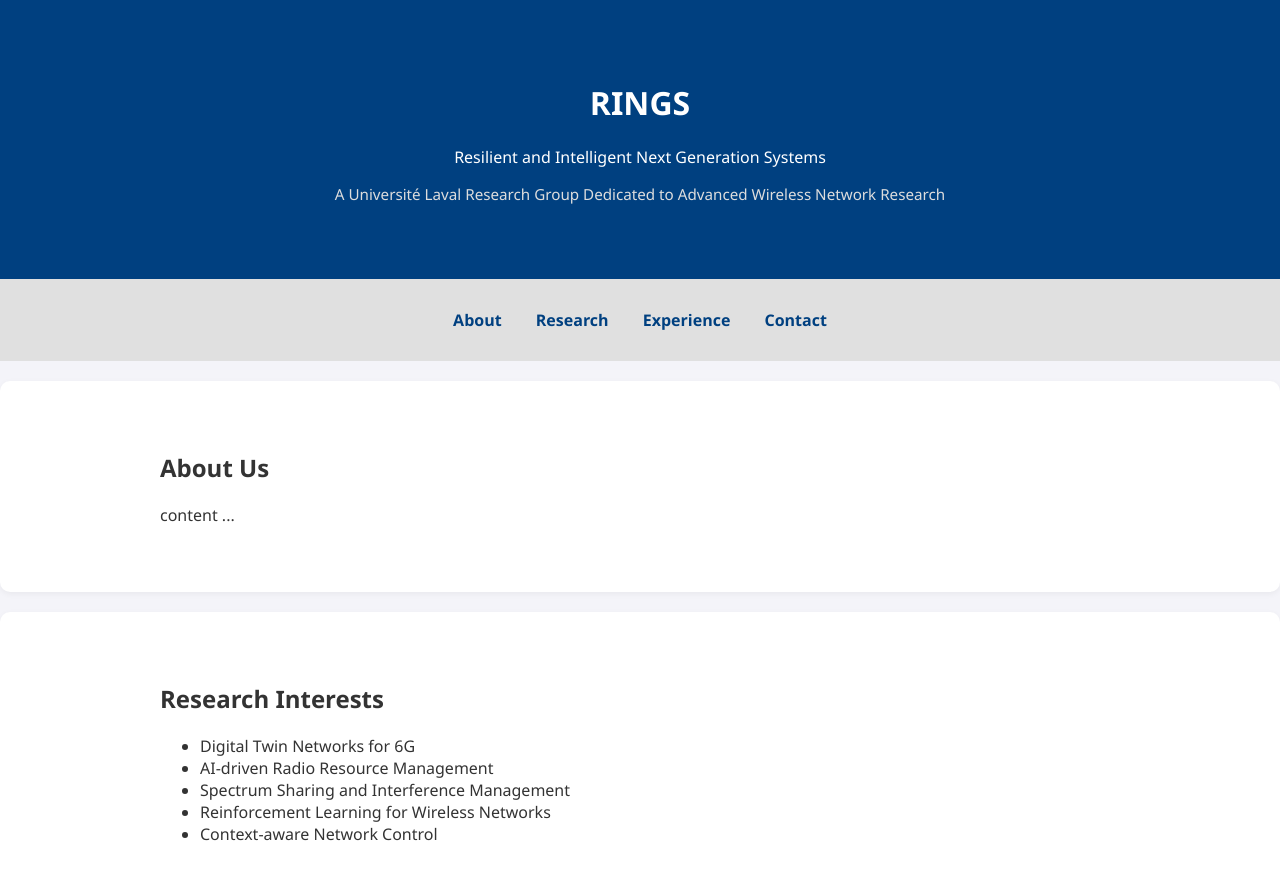
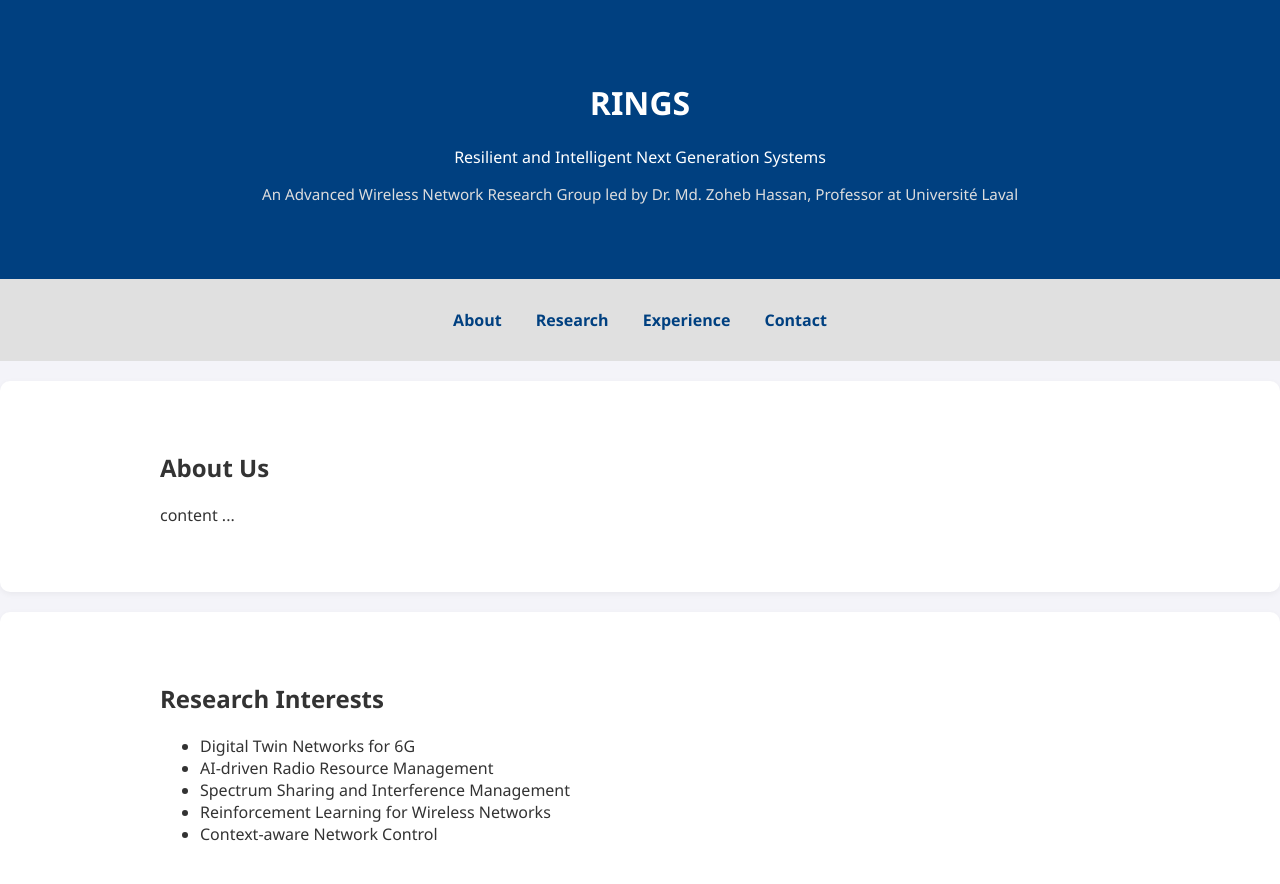
Before and after one commit to zohassandip/RINGS, a plain HTML site: page index.html in a window 1280 px wide. Shown: the top 884 px of the page. Drawn offline with Linux system fonts and the light colour scheme.

Commit message:
Update index.html

```diff
--- a/index.html
+++ b/index.html
@@ -11,7 +11,7 @@
     <div class="container">
       <h1>RINGS</h1>
       <p>Resilient and Intelligent Next Generation Systems</p>
-      <p style="font-size: 0.95em; color: #ddd;">A Université Laval Research Group Dedicated to Advanced Wireless Network Research</p>
+      <p style="font-size: 0.95em; color: #ddd;">An Advanced Wireless Network Research Group led by Dr. Md. Zoheb Hassan, Professor at Université Laval</p>
     </div>
   </header>
 
```
